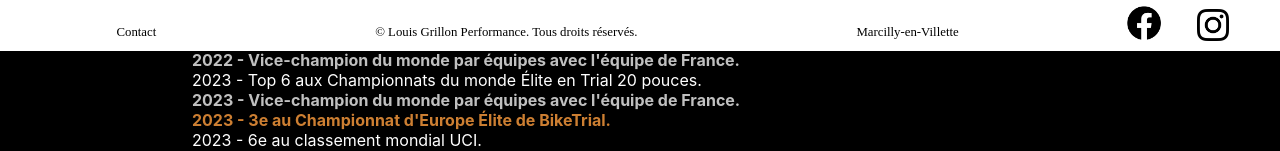
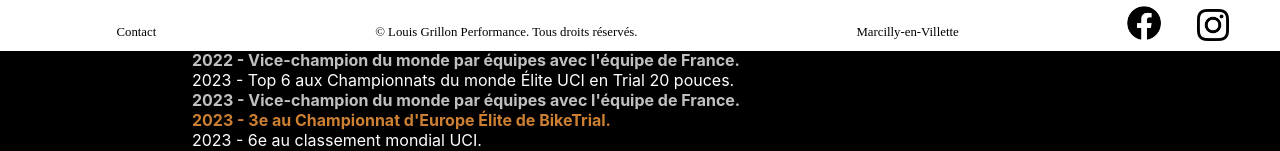
Before and after one commit to LouisGrillon/PerfLouisGrillon, a React (Vite) app in the folder perflouisgrillon/: page /about in a window 1280 px wide. Shown: the part 749-900 px from the top of the page. Built offline with nearby package versions, Linux system fonts and the light colour scheme; no server answers; a web font is replaced by a local one.

Commit message:
Update About.jsx

```diff
--- a/perflouisgrillon/src/Components/About/About.jsx
+++ b/perflouisgrillon/src/Components/About/About.jsx
@@ -46,7 +46,7 @@ function About() {
 <span className="description">2021 - 7e au classement mondial UCI.</span><br />
 <span className="description">2022 - 9e au classement mondial UCI.</span><br />
 <span className="description" style={{ color: "#C0C0C0", fontWeight: "bold" }}>2022 - Vice-champion du monde par équipes avec l'équipe de France.</span><br />
-<span className="description">2023 - Top 6 aux Championnats du monde Élite en Trial 20 pouces.</span><br />
+<span className="description">2023 - Top 6 aux Championnats du monde Élite UCI en Trial 20 pouces.</span><br />
 <span className="description" style={{ color: "#C0C0C0", fontWeight: "bold" }}>2023 - Vice-champion du monde par équipes avec l'équipe de France.</span><br />
 <span className="description" style={{ color: "#CD7F32", fontWeight: "bold" }}>2023 - 3e au Championnat d'Europe Élite de BikeTrial.</span><br />
 <span className="description">2023 - 6e au classement mondial UCI.</span><br />
```
